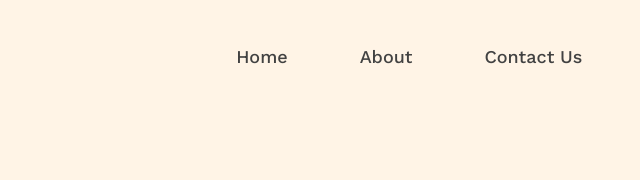
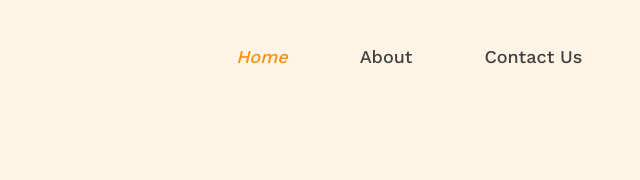
Before and after one commit to mahmudul-noman/g3-architects, a plain HTML site: page index.html in a window 1280 px wide. In both pictures the pointer is over the item "Home". Shown: the top 180 px of the page, 395-1035 px from the left. Drawn offline with nearby package versions, Linux system fonts and the light colour scheme.

Commit message:
added some css, final commmit before deadiline time

```diff
--- a/styles/style.css
+++ b/styles/style.css
@@ -49,6 +49,12 @@ main{
     font-weight: 500;
     font-size: 18px;
     color: #424242;
+    cursor: pointer;
+    transition: .5s;
+}
+.menu-list li:hover {
+    color: #FF900E;
+    font-style: italic;
 }
 .header-text {
     display: block;
```
